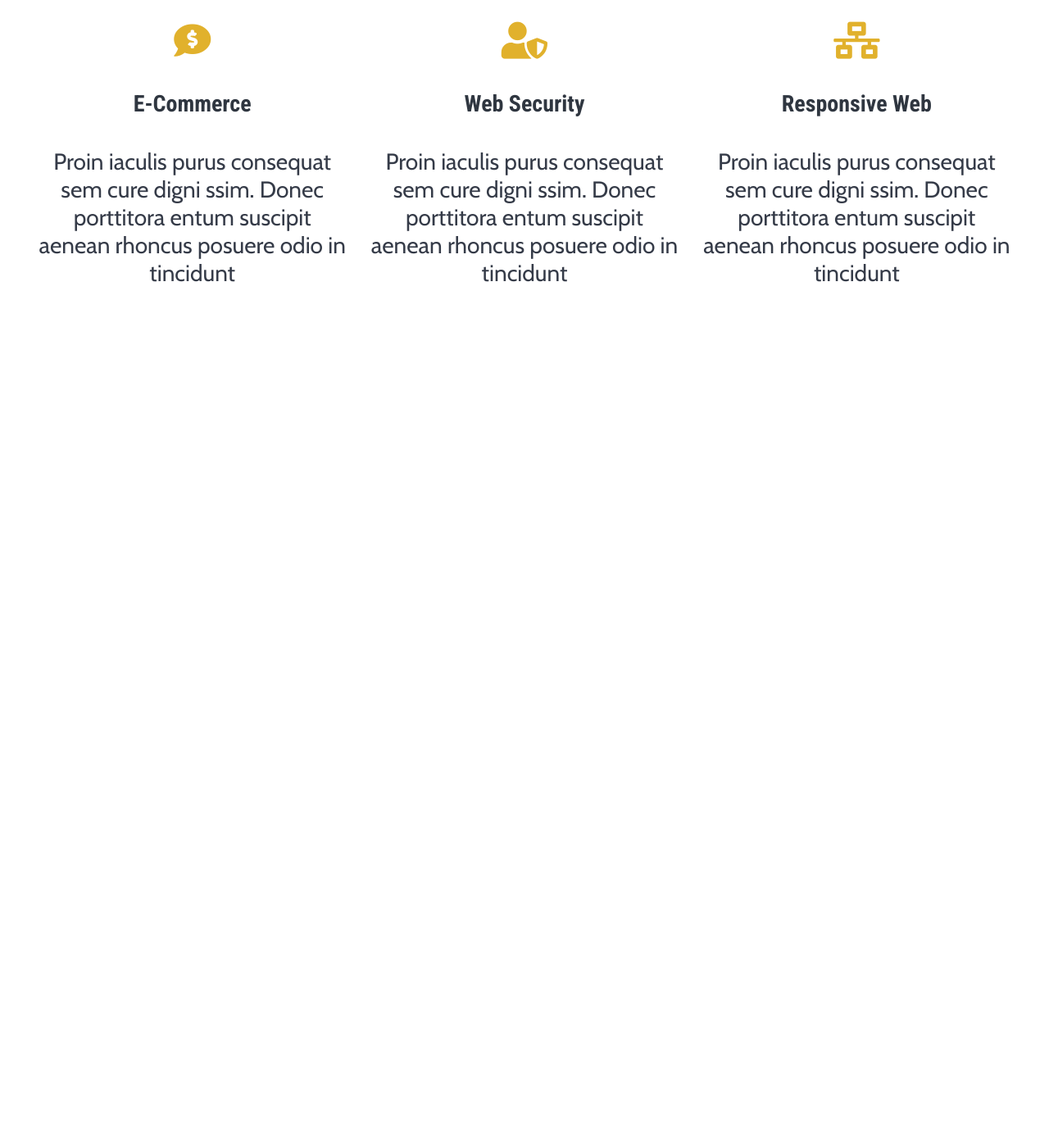
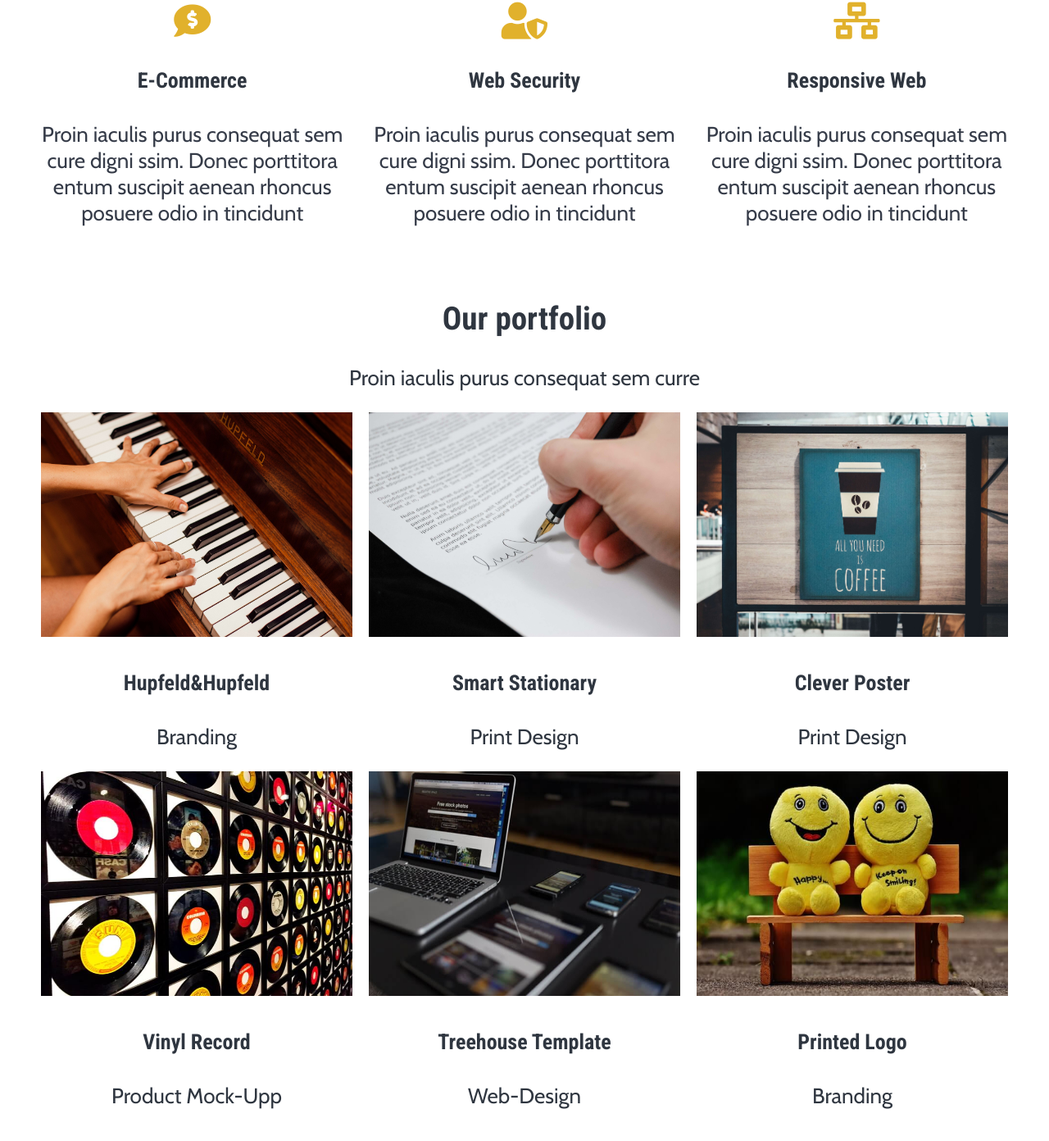
Before and after one commit to BartlomiejFigura/Projekt-z-task-runnerem, a website: page index.html in a window 1280 px wide. Shown: the part 978-2370 px from the top of the page at 82% size. Before the commit the page ends 1380 px from the top, so only its background shows below. Drawn offline with nearby package versions, Linux system fonts and the light colour scheme.

Commit message:
Add html structure for portfolio, fixed splash at mobile and tablets, add styles css for portfolio

```diff
--- a/index.html
+++ b/index.html
@@ -58,7 +58,42 @@
                 </div>
             </div>
         </article>
-        <article class="portfolio"></article>
+        <article class="portfolio">
+            <h2>Our portfolio</h2>
+            <p>Proin iaculis purus consequat sem curre</p>
+            <div class="wrapper container">
+                <div class="row portfolio-row">
+                    <img src="/images/piano.jpg" class="image">
+                    <h4>Hupfeld&Hupfeld</h4>
+                    <p>Branding</p>
+                </div>
+                <div class="row portfolio-row">
+                    <img src="/images/pen.jpg" class="image">
+                    <h4>Smart Stationary</h4>
+                    <p>Print Design</p>
+                </div>
+                <div class="row portfolio-row">
+                    <img src="/images/coffe.jpg" class="image">
+                    <h4>Clever Poster</h4>
+                    <p>Print Design</p>
+                </div>
+                <div class="row portfolio-row">
+                    <img src="/images/vinyl.jpg" class="image">
+                    <h4>Vinyl Record</h4>
+                    <p>Product Mock-Upp</p>
+                </div>
+                <div class="row portfolio-row">
+                    <img src="/images/multi.jpg" class="image">
+                    <h4>Treehouse Template</h4>
+                    <p>Web-Design</p>
+                </div>
+                <div class="row portfolio-row">
+                    <img src="/images/happy.jpg" class="image">
+                    <h4>Printed Logo</h4>
+                    <p>Branding</p>
+                </div>
+            </div>
+        </article>
         <footer></footer>
     </body>
 </html>
--- a/sass/style.scss
+++ b/sass/style.scss
@@ -10,7 +10,7 @@ $dark-color: #353b48; /*blue-nights brt-plt*/
 body {
     margin: 0;
     padding: 0;
-    font-size: 28px;
+    font-size: 26px;
     font-family: $text-font;
     color: $text-color;
     /*width: 1400px;*/
@@ -35,12 +35,13 @@ ul {
 .wrapper {
     display: flex;
     justify-content: space-between;
-    flex-wrap: nowrap;
+    flex-wrap: wrap;
 
 }
 .row {
     flex: 1;
     flex-direction: row;
+    /*padding: 20px;*/
 
 }
 .background {
@@ -115,7 +116,7 @@ ul {
 
 }
 .services-row {
-    padding: 12px;
+
     i {
         color: $link-color;
         font-size: 45px
@@ -126,6 +127,19 @@ ul {
     }
 }
 /*porfolio*/
+.portfolio {
+    text-align: center;
+    padding: 20px;
+}
+.porfolio-row {
+
+    margin: 20px;
+
+}
+.image {
+    width: 380px;
+    height: 274px;
+}
 /*mediaqueriesformobile*/
 @media (max-width: 767px) {
     body {
@@ -164,7 +178,7 @@ ul {
 
 
 }
-@media (min-width: 768px) and (max-width: 991px) /*medaqueriesfortablets*/
+@media (min-width: 939px) and (max-width: 1034px) /*medaqueriesfortablets*/
 
 {
     body {
@@ -174,3 +188,17 @@ ul {
 
 
 }
+@media (min-width: 768px) and (max-width: 938px) /*medaqueriesfortablets*/
+
+{
+
+    .nav-btn {
+        padding: 2px;
+        flex-wrap: nowrap;
+        font-size: 18px;
+
+    }
+
+
+
+}
```
Also changed, not shown: css/style.css, images/4k-wallpaper-close-up-fingers-1246437.jpg (added), images/coffe.jpg (added), images/happy.jpg (added), images/multi.jpg (added), images/pen.jpg (added), images/piano.jpg (added), images/vinyl.jpg (added), 1 other file.
